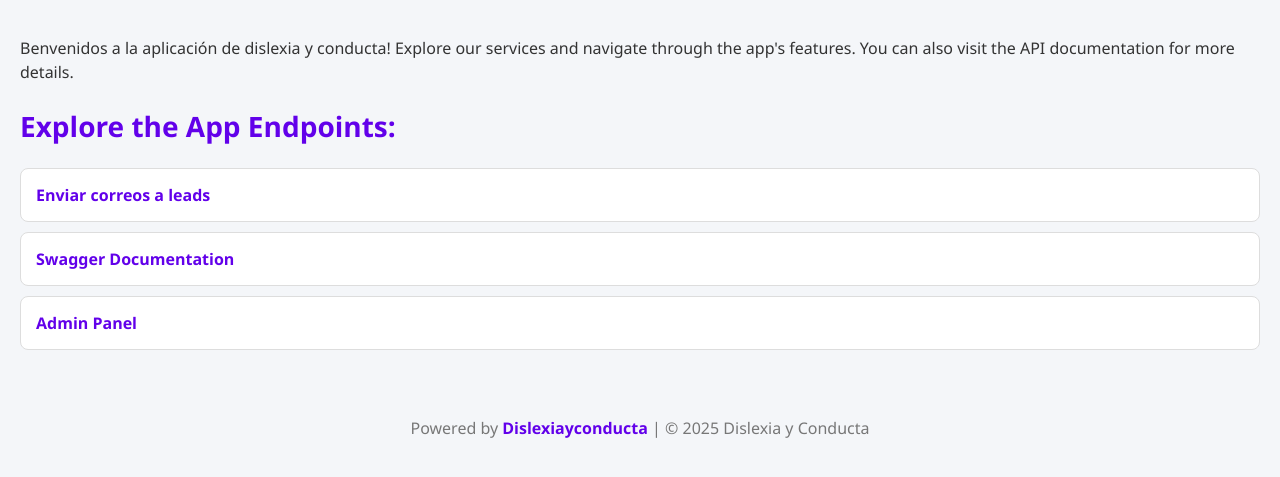
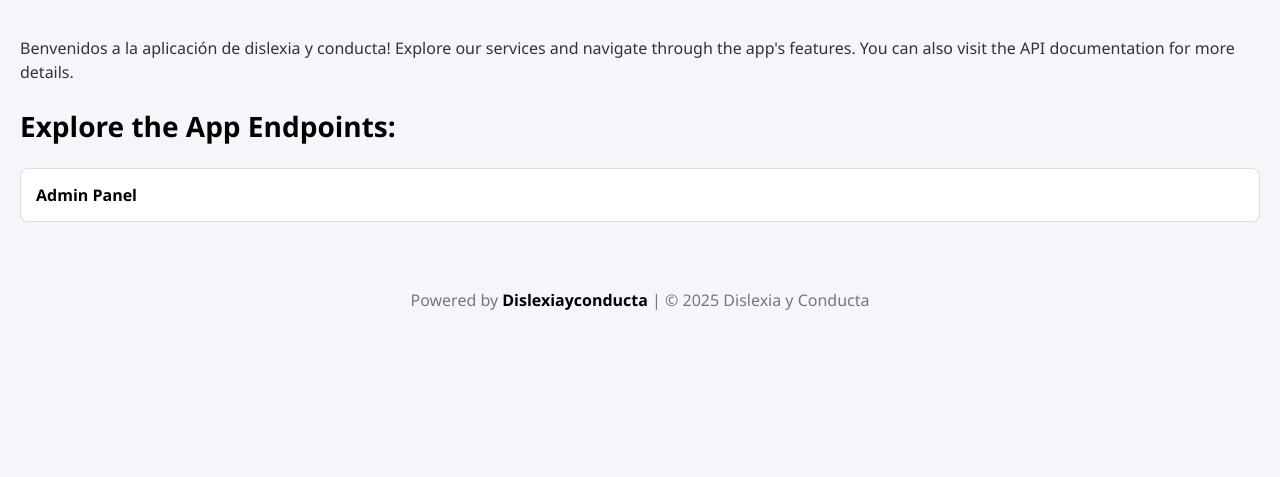
Before and after one commit to dislexiayconducta/Diagnosticos, a Django app: page / in a window 1280 px wide. Shown: the part 95-572 px from the top of the page. Run offline with Django 4.2, Linux system fonts and the light colour scheme.

Commit message:
fix color for backend homepage

```diff
--- a/dislexiayconducta/templates/dislexiayconducta/welcome.html
+++ b/dislexiayconducta/templates/dislexiayconducta/welcome.html
@@ -28,14 +28,14 @@
         }
         h2 {
             font-size: 1.75rem;
-            color: #6200ea;
+            color: #000000;
         }
         p {
             font-size: 1rem;
             line-height: 1.5;
         }
         a {
-            color: #6200ea;
+            color: #000000;
             text-decoration: none;
             font-weight: bold;
         }
@@ -66,7 +66,7 @@
             color: #777;
         }
         footer a {
-            color: #6200ea;
+            color: #000000;
         }
         footer a:hover {
             text-decoration: underline;
@@ -86,8 +86,6 @@
         <h2>Explore the App Endpoints:</h2>
 
         <ul class="links-list">
-            <li><a href="/send-email/">Enviar correos a leads</a></li>
-            <li><a href="/docs/">Swagger Documentation</a></li>
             <li><a href="/admin/">Admin Panel</a></li>
         </ul>
     </section>
```
